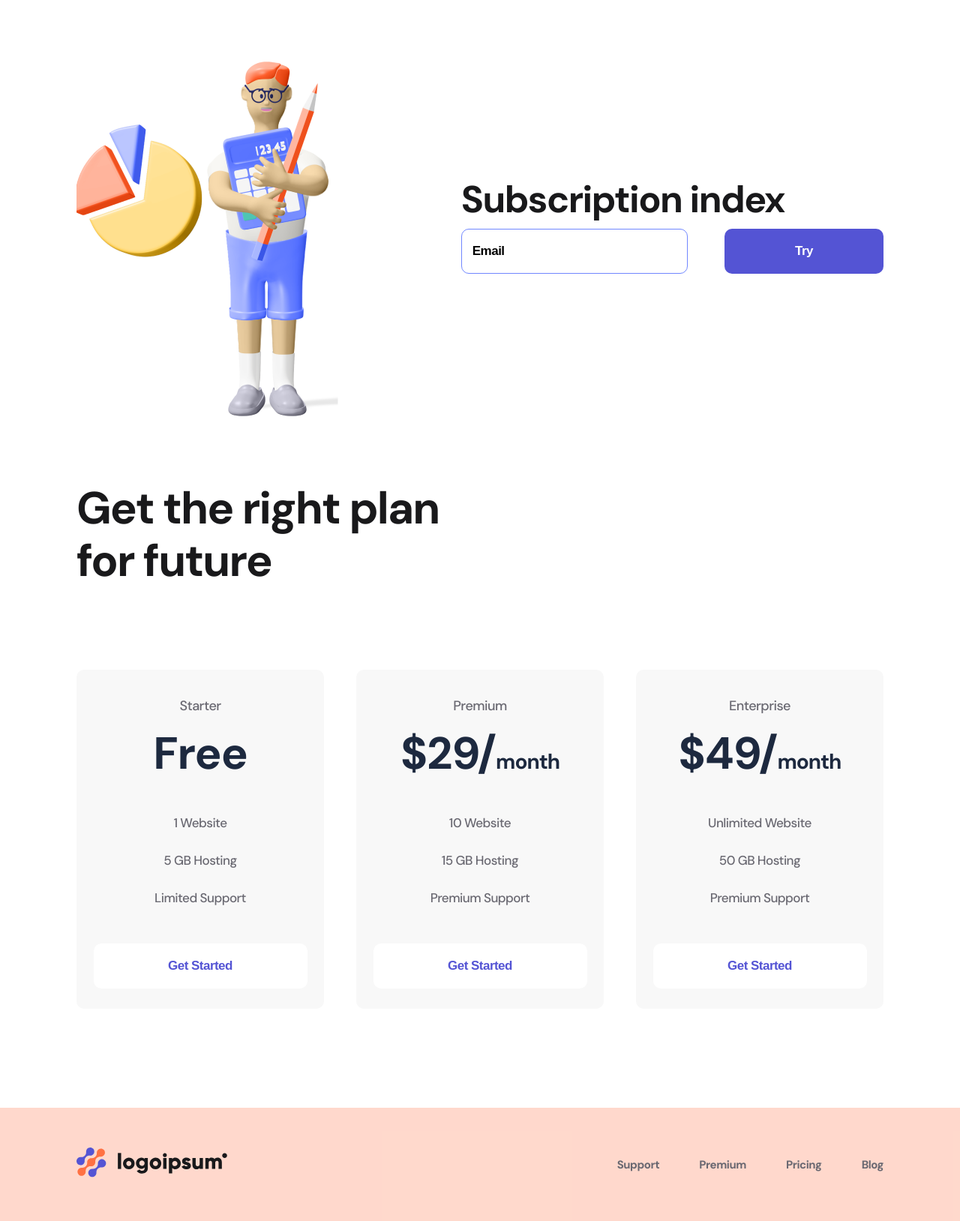
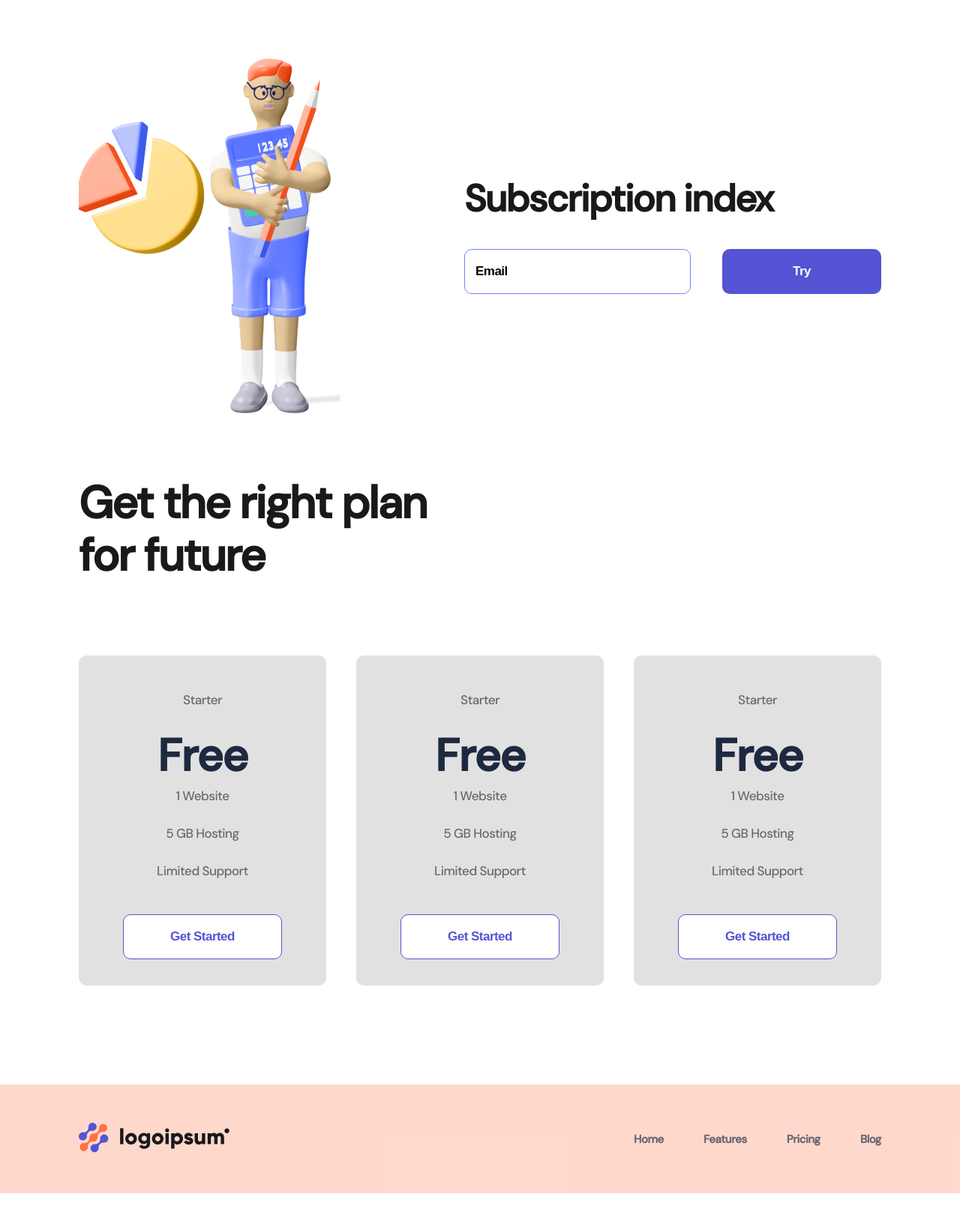
Before and after one commit to 1980Peter/example, a plain HTML site: page index.html in a window 1280 px wide. Shown: the part 779-2407 px from the top of the page at 75% size. After the commit the page ends 2370 px from the top, so only its background shows below. Drawn offline with nearby package versions, Linux system fonts and the light colour scheme.

Commit message:
Add files via upload

```diff
--- a/index.html
+++ b/index.html
@@ -9,171 +9,112 @@
     <link rel="preconnect" href="https://fonts.googleapis.com">
     <link rel="preconnect" href="https://fonts.gstatic.com" crossorigin>
     <link href="https://fonts.googleapis.com/css2?family=DM+Sans:wght@500&display=swap" rel="stylesheet">
-    <link rel="preconnect" href="https://fonts.googleapis.com">
-    <link rel="preconnect" href="https://fonts.gstatic.com" crossorigin>
-    <link href="https://fonts.googleapis.com/css2?family=DM+Sans:wght@500;700&display=swap" rel="stylesheet">
     <link rel="stylesheet" href="./style/style.css">
 </head>
 <body>
     <header class="header">
-    <div class="container header_flex">
+        <div class="container container_border">
             <div>
-            <a class="nav_link" href="#"></a>
-            <img src="./img/Logo.svg" alt="logo">
+                <img src="./img/Logo.svg" alt="Logo">
             </div>
-        <nav class="nav">
-            <ol>
-            <li class="nav_li">
-                <a class="nav_link" href="#">
-                    Home
-                </a>
-            </li>
-            <li class="nav_li">
-                <a class="nav_link" href="#">
-                    Features
-                </a>
-            </li>
-            <li class="nav_li">
-                <a class="nav_link" href="#">
-                    Pricing
-                </a>
-            </li>
-            <li class="nav_li">
-                <a class="nav_link" href="#">
-                    Blog
-                </a>
-            </li>
-            </ol>
-        </nav>
+            <div >
+                <ul class="div_header">
+                    <li class="li_header">Home</li>
+                    <li class="li_header">Features</li>
+                    <li class="li_header">Pricing</li>
+                    <li class="li_header">Blog</li>
+                </ul>
+            </div>
             <div>
                 <button class="button button_orange">
                     Get Started
                 </button>
             </div>
         </div>
+
     </header>
-   <section class="container about">
-    <div>
-        <h1 class="about_title">
-            Grow your subscription business
-        </h1>
-        <p class="about_text">
-            Outcome-centered products that reduce churn, optimize pricing, and grow your subscription business end-to-end.
-        </p>
-        <div >
+    <section class="section1 container">
+        <div class="div_section1">
+            <h1 class="h1">Grow your subscription business</h1>
+            <p class="p">Outcome-centered products that reduce churn, optimize pricing, and grow your subscription business end-to-end.</p>
+            <div class="two_button">
                 <button class="button button_violet">
                     Get Started
                 </button>
-            <button class="button button_transparent">
-                Ag
+                <button class="button button_white">
+                    Try
                 </button>
             </div>
         </div>
-    <div>
-        <img src="./img/Firstmen.png" alt="firstmen">
-    </div>
+        <img src="./img/Hero_3D.png" alt="Hero_3D" class="img_Hero_3D">
     </section>
-   <section class="container subscribe">
-        <div>
-            <img src="./img/Secondmen.png" alt="Secondmen">
-        </div>
-        <div>
-            <h2 class="subscribe_title">
-                Subscription index
-                <form>
-                    <input class="input" type="email" placeholder="Email">
+    <section class="section2 container">
+        <img src="./img/Hero_3D2.png" alt="Hero_3D2" class="img_Hero_3D2">
+        <div class="subscription_index">
+            <h2 class="h2">Subscription index</h2>
+            <div class="input_button">
+                <input type="email" class="input" placeholder="Email">
                 <button class="button button_violet">
                     Try
                 </button>
-                </form>
-            </h2>
+
+            </div>
         </div>
     </section>
-   <section class="container plan">
-        <h2 class="plan_title">
-            Get the right plan for future
-        </h2>
-        <div class="plan_flex">
-            <div class="item">
-                <p class="item_text">
-                    Starter
-                </p>
-                <h3 class="item_title">
-                    Free <span></span>
-                </h3>
-                <ul
-                    <li class="item_li">1 Website</li>
-                    <li class="item_li">5 GB Hosting</li>
-                    <li class="item_li">Limited Support</li>
+    <section>
+        <h3 class="h3 container ">Get the right plan <br> for future</h3>
+        <div class="container container_price">
+            <div class="price">
+                <ul>
+                    <li class="li_price_first">Starter</li>
+                    <li class="li_big">Free<span></span></li>
+                    <li class="li_price">1 Website</li>
+                    <li class="li_price">5 GB Hosting</li>
+                    <li class="li_price">Limited Support</li>
                 </ul>
-                <button class="button button_item">
+                <button class="button button_white button_price">
                     Get Started
                 </button>
             </div>
-            <div class="item">
-                <p class="item_text">
-                    Premium
-                </p>
-                <h3 class="item_title">
-                    $29/<span>month</span>
-                </h3>
-                <ul
-                    <li class="item_li">10 Website</li>
-                    <li class="item_li">15 GB Hosting</li>
-                    <li class="item_li">Premium Support</li>
+            <div class="price">
+                <ul>
+                    <li class="li_price_first">Starter</li>
+                    <li class="li_big">Free<span></span></li>
+                    <li class="li_price">1 Website</li>
+                    <li class="li_price">5 GB Hosting</li>
+                    <li class="li_price">Limited Support</li>
                 </ul>
-                <button class="button button_item">
+                <button class="button button_white button_price">
                     Get Started
                 </button>
             </div>
-            <div class="item">
-                <p class="item_text">
-                    Enterprise
-                </p>
-                <h3 class="item_title">
-                    $49/<span>month</span>
-                </h3>
-                <ul
-                    <li class="item_li">Unlimited Website</li>
-                    <li class="item_li">50 GB Hosting</li>
-                    <li class="item_li">Premium Support</li>
+            <div class="price">
+                <ul>
+                    <li class="li_price_first">Starter</li>
+                    <li class="li_big">Free<span></span></li>
+                    <li class="li_price">1 Website</li>
+                    <li class="li_price">5 GB Hosting</li>
+                    <li class="li_price">Limited Support</li>
                 </ul>
-                <button class="button button_item">
+                <button class="button button_white button_price">
                     Get Started
                 </button>
             </div>
         </div>
     </section>
     <footer class="footer">
-        <div class="container footer_flex">
+        <div class="container container_footer">
+            <div>
+                <img src="./img/Logo.svg" alt="Logo">
+            </div>
             <div >
-                <a class="nav_link" href="#"></a>
-                <img src="./img/Logo.svg" alt="logo">
-            </div >
-            <nav class="nav">
-                <ol>
-                    <li class="nav_li">
-                        <a class="nav_link" href="#">
-                            Support
-                        </a>
-                    </li>
-                    <li class="nav_li">
-                        <a class="nav_link" href="#">
-                            Premium
-                        </a>
-                    </li>
-                    <li class="nav_li">
-                        <a class="nav_link" href="#">
-                            Pricing
-                        </a>
-                    </li>
-                    <li class="nav_li">
-                        <a class="nav_link" href="#">
-                            Blog
-                        </a>
-                    </li>
-                </ol>
-            </nav>
+                <ul class="div_header">
+                    <li class="li_header">Home</li>
+                    <li class="li_header">Features</li>
+                    <li class="li_header">Pricing</li>
+                    <li class="li_header">Blog</li>
+                </ul>
+            </div>
         </div>
     </footer>
 </body>
--- a/style/style.css
+++ b/style/style.css
@@ -1,129 +1,146 @@
 body {
     font-family: 'DM Sans', sans-serif;
+
+}
+
+.header, .footer{
+    background: rgba(255, 113, 67, 0.27);
+    height: 145px;
 }
 .container {
-    max-width: 1076px;
-    margin: auto;
-
-}
-.header, footer {
-    background: rgba(255, 113, 67, 0.27);
-    padding: 38px 0px 48px;
-}
-.header_flex, .footer_flex, .about, .subscribe, .plan_flex {
+    max-width: 1070px;
+    margin: 0 auto;
     display: flex;
     justify-content: space-between;
-    align-items: center;
 }
 
-.nav_li {
-    display: inline-block;
+.container_border, .container_footer{
+    align-items: center;
+    height: 145px;
 }
 
-.nav_li:not(:first-of-type) {
-    margin-left: 49px;
+.div_header {
+    width: 330px;
+    display: flex;
+    justify-content: space-between;
+    font-weight: 700;
+    font-size: 15px;
+    line-height: 20px;letter-spacing: -0.468947px;
+    color: #696871;
 }
 
-.nav_link {
-    font-weight: 700;
-    font-size: 15px;
-    line-height: 20px; /* identical to box height */
-    letter-spacing: -0.468947px;
-    color: #696871;
-    text-decoration: none;
+.two_button {
+    display: flex;
+    justify-content: space-between;
+    margin-top: 50px;
 }
 
-.nav_link:hover {
-    color:black;
-    transition: 300ms;
+.section1 {
+margin-top: 104px;
+align-items: center;
 }
 
+.section2 {
+    margin-top: 85px;
+    align-items: center;
+    }
+
 .button {
+    height: 60px;
     width: 212px;
-    height: 60px;
+    border-radius: 10px;
     font-weight: 700;
     font-size: 17px;
     line-height: 22px;
     letter-spacing: -0.531474px;
-    color: #FFFFFF;
     border: none;
-    border-radius: 10px;
     cursor: pointer;
 }
 
 .button_orange {
     background: #FF7143;
-}
-
-.button_orange:hover {
-    background: #fdad92;
-    transition: 500ms;
-}
-
-.about {
-    margin: 104px auto 85px;
+    color: #FFFFFF;
 
 }
 
-.about_title {
+.button_violet {
+    background: #5454D4;
+    color: #FFFFFF;
+
+}
+
+.button_white {
+    background: #FFFFFF;
+    color: #5454D4;
+    border: 1px solid #5454D4;
+}
+
+.button_price {
+    margin-top: 33px;
+
+}
+
+.li_header:hover {
+    color: #19191B;
+    cursor: pointer;
+}
+
+.h1 {
+    width: 467.24px;
+    height: 231px;
     font-weight: 700;
     font-size: 80px;
     line-height: 77px;
     letter-spacing: -2.50105px;
     color: #19191B;
-    max-width: 467px;
-    margin-bottom: 30px;
 }
 
-.about_text {
-    font-size: 20px;
-    line-height: 30px;
-    letter-spacing: -0.625263px;
-    color: #696871;
-    max-width: 410px;
-    margin-bottom: 50px;
-}
-
-.button_violet {
-    background: #5454D4;
-}
-
-.button_transparent {
-    background: none;
-    color: #5454D4;
-    border: 1px solid #5454D4;
-    margin-left: 35px;
-}
-
-.footer {
-    padding: 53px 0;
-}
-
-.subscribe {
-    margin-bottom: 85px;
-}
-
-.subscribe_title {
-    font-style: normal;
+.h2 {
     font-weight: 700;
     font-size: 50px;
     line-height: 57px;
     letter-spacing: -1.56316px;
     color: #19191B;
-    margin-bottom: 38px;
+}
+
+.h3 {
+    font-weight: 700;
+    font-size: 60px;
+    line-height: 70px;
+    letter-spacing: -1.87579px;
+    color: #19191B;
+    margin-top: 85px;
+    margin-bottom: 98px;
+}
+
+.p {
+    font-weight: 400;
+    font-size: 20px;
+    line-height: 30px;
+    letter-spacing: -0.625263px;
+    color: #696871;
+    margin-top: 30px;
+}
+
+.div_section1 {
+ width: 467px;
 }
 
 .input {
     width: 302px;
     height: 60px;
+    border: 1px solid #7087FF;
     border-radius: 10px;
-    border: 1px solid #7087FF;
+    box-sizing: border-box;
+    font-weight: 700;
+    font-size: 17px;
+    line-height: 22px;
+    letter-spacing: -0.531474px;
+    color: #000000;
     padding-left: 14px;
-    box-sizing: border-box;
-    margin-right: 39px;
 }
 
-.input::placeholder, .input{
+.input::placeholder {
     font-weight: 700;
     font-size: 17px;
     line-height: 22px;
@@ -131,83 +148,136 @@ body {
     color: #000000;
 }
 
-.input:focus {
-    outline: none;
+.subscription_index {
+    width: 556px;
+    height: 155px;
 }
 
-.plan {
+.input_button {
+    margin-top: 38px;
+    display: flex;
+    justify-content: space-between;
+}
+.price {
+    width: 330px;
+    height: 440px;
+    background: #e2e1e1;
+    border-radius: 10px;
+    text-align: center;
     margin-bottom: 132px;
 }
 
-.plan_title {
-    font-weight: 700;
-    font-size: 60px;
-    line-height: 70px;
-    letter-spacing: -1.87579px;
-    color: #19191B;
-    max-width: 504px;
-    margin-bottom: 110px;
-}
 
-.item {
-    width: 330px;
-    background-color:  #F8F8F8;
-    border-radius: 10px;
-    text-align: center;
-    padding: 34px 0px 27px;
-}
 
-.item:hover {
-    background: #FF7143;
-    box-shadow: 0px 32px 34px rgba(255, 112, 59, 0.5);
-    transition: 500ms;
-}
-
-.item:hover .item_text, .item:hover .item_title, .item:hover .item_li {
-color: white;
-transition: 500ms;
-}
-
-.item_text {
-    font-size: 18px;
-    line-height: 28px;
-    text-align: center;
-    letter-spacing: -0.562737px;
-    color: #696871;
-}
-
-.item_title {
-    font-weight: 700;
-    font-size: 60px;
-    line-height: 56px;
-    text-align: center;
-    letter-spacing: -1.03448px;
-    color: #1D293F;
-    margin: 22px 0 28px;
-}
-
-.item_title span {
-    font-size: 28px;
-}
-
-.item_li {
-    list-style: none;
+.li_price {
+    font-weight: 400;
     font-size: 17px;
     line-height: 50px;
     letter-spacing: -0.531474px;
     color: #696871;
 }
 
-.button_item {
-    width: 285px;
-    background: white;
-    color: #5454D4;
-    margin-top: 36px;
+
+.li_price_first {
+    font-weight: 400;
+    font-size: 17px;
+    line-height: 50px;
+    letter-spacing: -0.531474px;
+    color: #696871;
+    padding-top: 34px;
 }
 
-.item:hover .button_item {
-    background: #9F3919;
-    color: white;
+.li_big {
+    font-weight: 700;
+    font-size: 60px;
+    line-height: 56px;
+    letter-spacing: -1.03448px;
+    color: #1D293F;
+    padding-top: 22px;
+}
+
+.price:hover {
+    background: #FF7143;
+    box-shadow: 0px 32px 34px rgba(252, 116, 67, 0.8);
     transition: 500ms;
 
 }
+
+.price:hover .li_price, .price:hover .li_price_first, .price:hover .li_big {
+    color: #FFFFFF;
+}
+
+.price:hover .button_price {
+    background: #9F3919;
+    color: #FFFFFF;
+    border: none;
+
+}
+
+@media screen and (max-width: 375px) {
+
+.container {
+    max-width: 375px;
+    flex-direction: column;
+}
+.div_section1 {
+    max-width: 375px;
+}
+.h1 {
+    font-size: 40px;
+    margin-top: -60px;
+    padding: 0 20px 0 20px;
+    line-height: 50px;
+    max-width: 335px;
+}
+.p {
+    padding: 0 20px;
+    margin-top: -10px;
+    max-width: 335px;
+}
+.button {
+    width: 150px;
+}
+.img_Hero_3D {
+    width: 100%;
+    margin-top: 20px;
+
+}
+.section2 {
+    flex-direction: column-reverse;
+}
+.subscription_index {
+    max-width: 375px;
+    margin-top: -30px;
+    font-size: 40px;
+}
+.img_Hero_3D2 {
+    margin-top: 130px;
+}
+.h2 {
+    padding: 0 20px;
+    margin-top: -50px;
+}
+.input {
+    margin-bottom: 20px;
+}
+.input_button {
+    flex-direction: column;
+}
+.h3 {
+    padding: 0 20px;
+}
+.container_price {
+    flex-direction: column;
+}
+.price {
+    margin: 20px auto;
+}
+.footer {
+    margin-top: 80px;
+}
+.div_footer {
+    margin-top: -50px;
+    margin-bottom: 50px;
+}
+}
```
Also changed, not shown: img/Hero_3D.png (added), img/Hero_3D2.png (added). Lines whose indentation alone changed are shown as unchanged.
